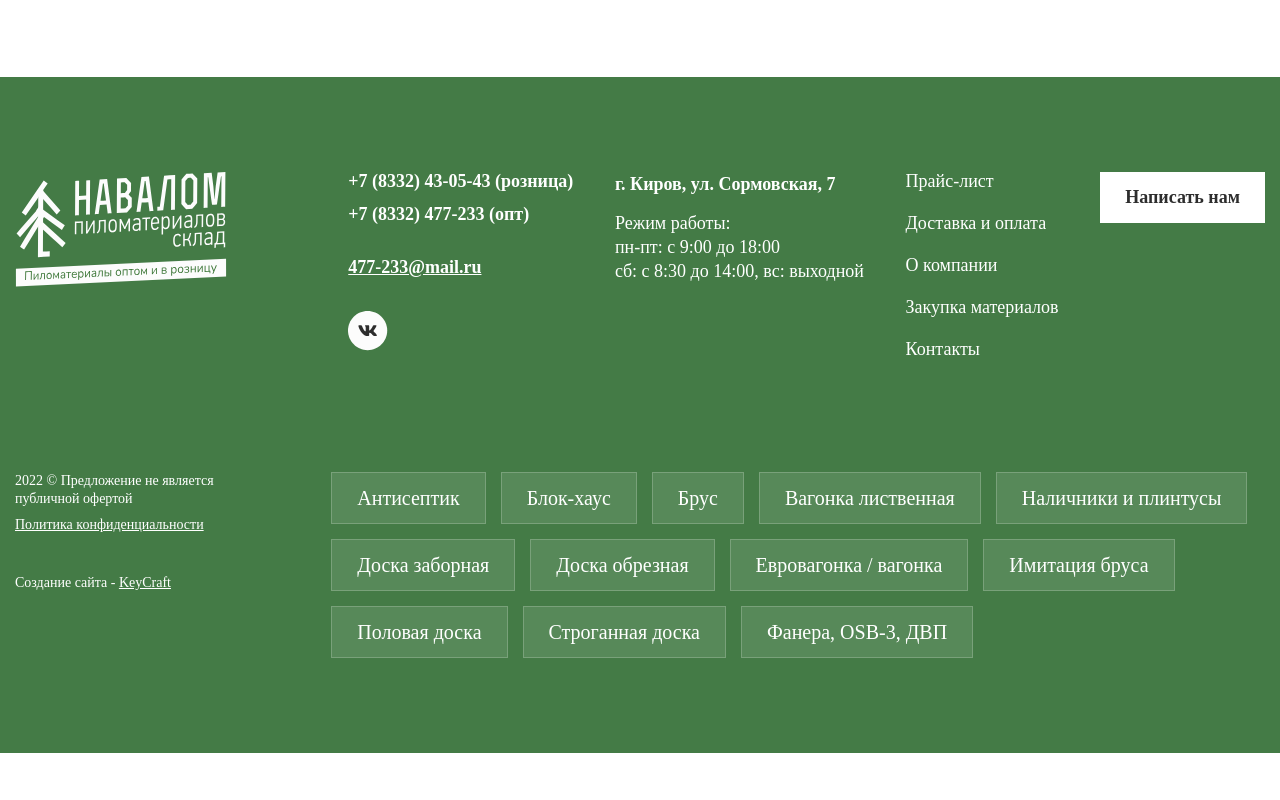
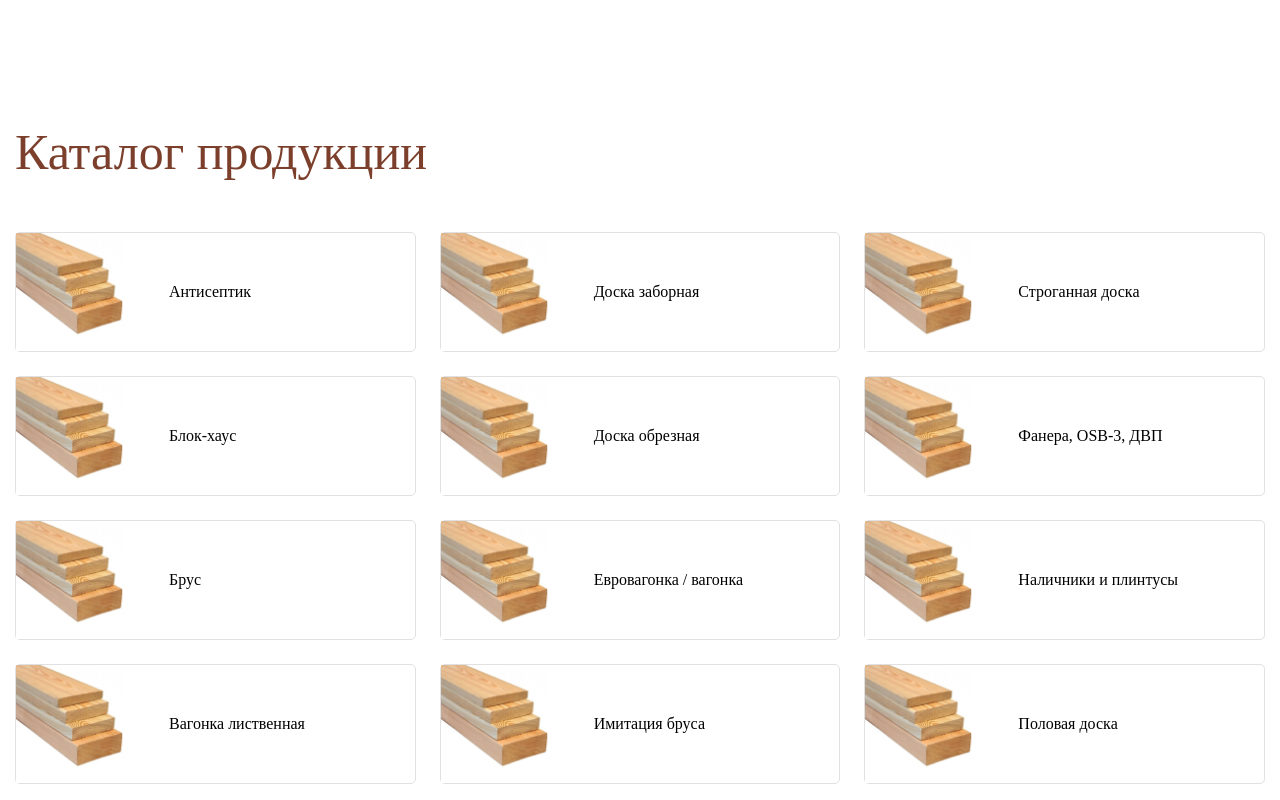
Before and after one commit to dmitriypur/navalom, a website built with webpack: page src/index.html in a window 1280 px wide. Shown: the part 960-1760 px from the top of the page. Before the commit the page ends 1713 px from the top, so only its background shows below. Built offline with nearby package versions, Linux system fonts and the light colour scheme; files whose address does not match are found by name.

Commit message:
macbook-12-home-catalog

```diff
--- a/src/index.html
+++ b/src/index.html
@@ -53,6 +53,61 @@
 					</div>
 				</div>
 			</section>
+			<section class="catalog-home" data-da=".page, 767, 0">
+				<div class="catalog__container">
+					<h2>Каталог продукции</h2>
+					<div class="catalog__list">
+						<div class="catalog__item">
+							<img src="@img/home-catalog.jpg" alt="">
+							<p>Антисептик</p>
+						</div>
+						<div class="catalog__item">
+							<img src="@img/home-catalog.jpg" alt="">
+							<p>Доска заборная</p>
+						</div>
+						<div class="catalog__item">
+							<img src="@img/home-catalog.jpg" alt="">
+							<p>Строганная доска</p>
+						</div>
+						<div class="catalog__item">
+							<img src="@img/home-catalog.jpg" alt="">
+							<p>Блок-хаус</p>
+						</div>
+						<div class="catalog__item">
+							<img src="@img/home-catalog.jpg" alt="">
+							<p>Доска обрезная</p>
+						</div>
+						<div class="catalog__item">
+							<img src="@img/home-catalog.jpg" alt="">
+							<p>Фанера, OSB-3, ДВП</p>
+						</div>
+						<div class="catalog__item">
+							<img src="@img/home-catalog.jpg" alt="">
+							<p>Брус</p>
+						</div>
+						<div class="catalog__item">
+							<img src="@img/home-catalog.jpg" alt="">
+							<p>Евровагонка / вагонка</p>
+						</div>
+						<div class="catalog__item">
+							<img src="@img/home-catalog.jpg" alt="">
+							<p>Наличники и плинтусы</p>
+						</div>
+						<div class="catalog__item">
+							<img src="@img/home-catalog.jpg" alt="">
+							<p>Вагонка лиственная</p>
+						</div>
+						<div class="catalog__item">
+							<img src="@img/home-catalog.jpg" alt="">
+							<p>Имитация бруса</p>
+						</div>
+						<div class="catalog__item">
+							<img src="@img/home-catalog.jpg" alt="">
+							<p>Половая доска</p>
+						</div>
+					</div>
+				</div>
+			</section>
 		</main>
 		@@include('html/_footer.htm',{})
 	</div>
--- a/src/scss/benefits.scss
+++ b/src/scss/benefits.scss
@@ -1,5 +1,9 @@
 .benefits {
     padding: 100px 0;
+
+    @media (max-width: $mobile) {
+        padding: 50px 0;
+    }
 }
 .benefits__container {
 }
--- /dev/null
+++ b/src/scss/home-catalog.scss
@@ -0,0 +1,67 @@
+.catalog-home{
+   padding: 50px 0;
+
+   @media (max-width: $mobile) {
+      padding: 70px 0;
+   }
+
+   .catalog__container {
+
+      h2{
+         color: $title;
+         font-family: 'ProstoOne';
+         font-size: rem(50);
+         margin-bottom: rem(55);
+
+         @media (max-width: $mobile) {
+            font-size: rem(30);
+         }
+      }
+   }
+   .catalog__list {
+      display: grid;
+
+      grid-template-columns: 1fr 1fr 1fr;
+
+      gap: 24px;
+      height: 100%;
+
+      @media (max-width: $tablet) {
+         grid-template-columns: 1fr 1fr;
+      }
+      @media (max-width: $mobile) {
+         gap: 10px;
+      }
+   }
+   .catalog__item {
+      border: 1px solid #E1E1E1;
+      border-radius: 5px;
+      display: flex;
+      align-items: center;
+      height: rem(120);
+      padding-right: 20px;
+
+      img{
+         margin-right: rem(35);
+         height: 100%;
+         width: auto;
+      }
+
+      @media (max-width: 580px) {
+         flex-direction: column;
+         height: auto;
+         padding-bottom: 20px;
+         padding-right: 0;
+
+         img{
+            margin-right: auto;
+            margin-bottom: 10px;
+            width: 70%;
+         }
+         p{
+            max-width: 80%;
+            text-align: center;
+         }
+      }
+   }
+}
--- a/src/scss/style.scss
+++ b/src/scss/style.scss
@@ -136,6 +136,7 @@ body {
 // Подключение стилей отдельных блоков
 @import "header";
 @import "benefits";
+@import "home-catalog";
 @import "footer";
 
 // Подключение стилей отдельных страниц
```
Also changed, not shown: src/img/home-catalog.jpg (added).
